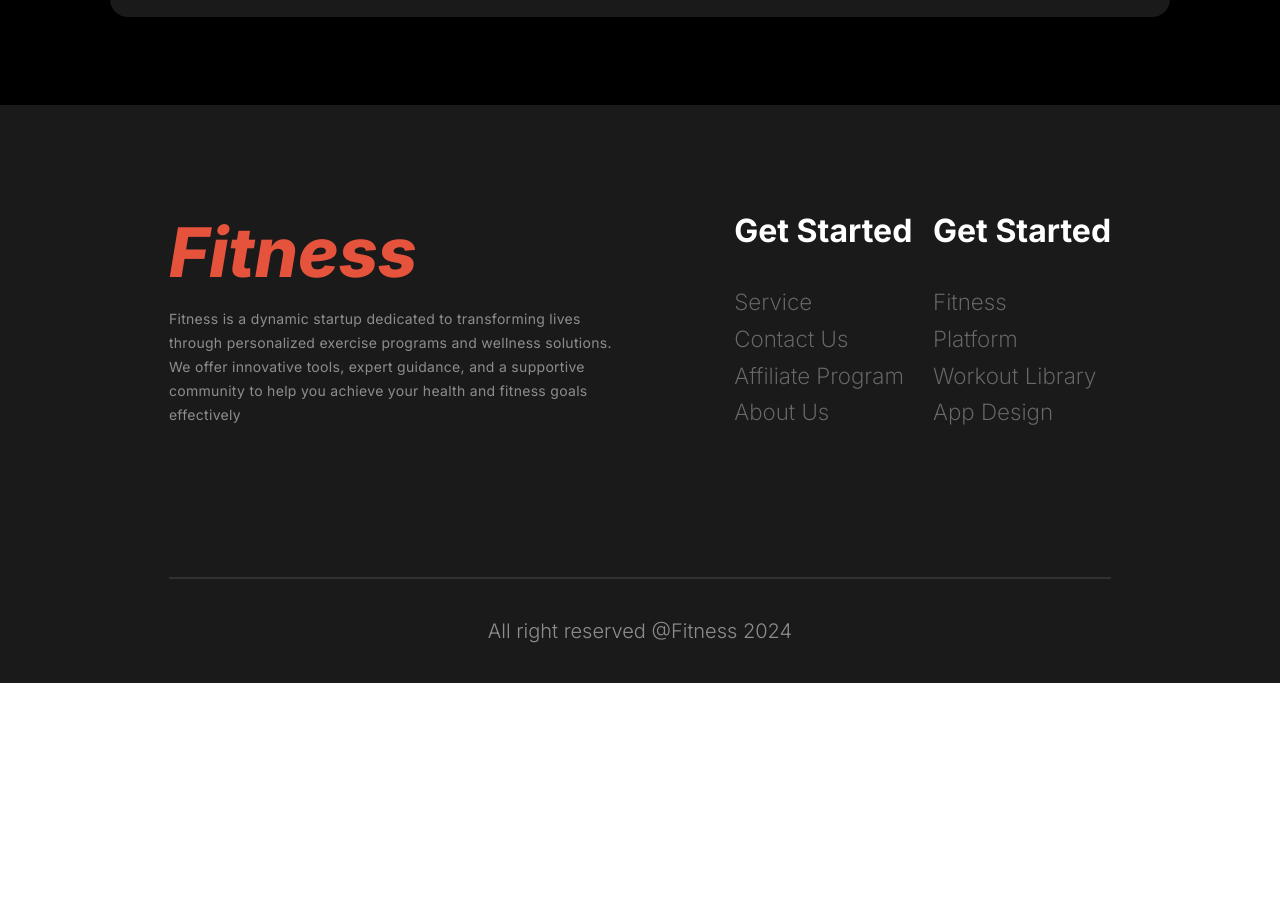
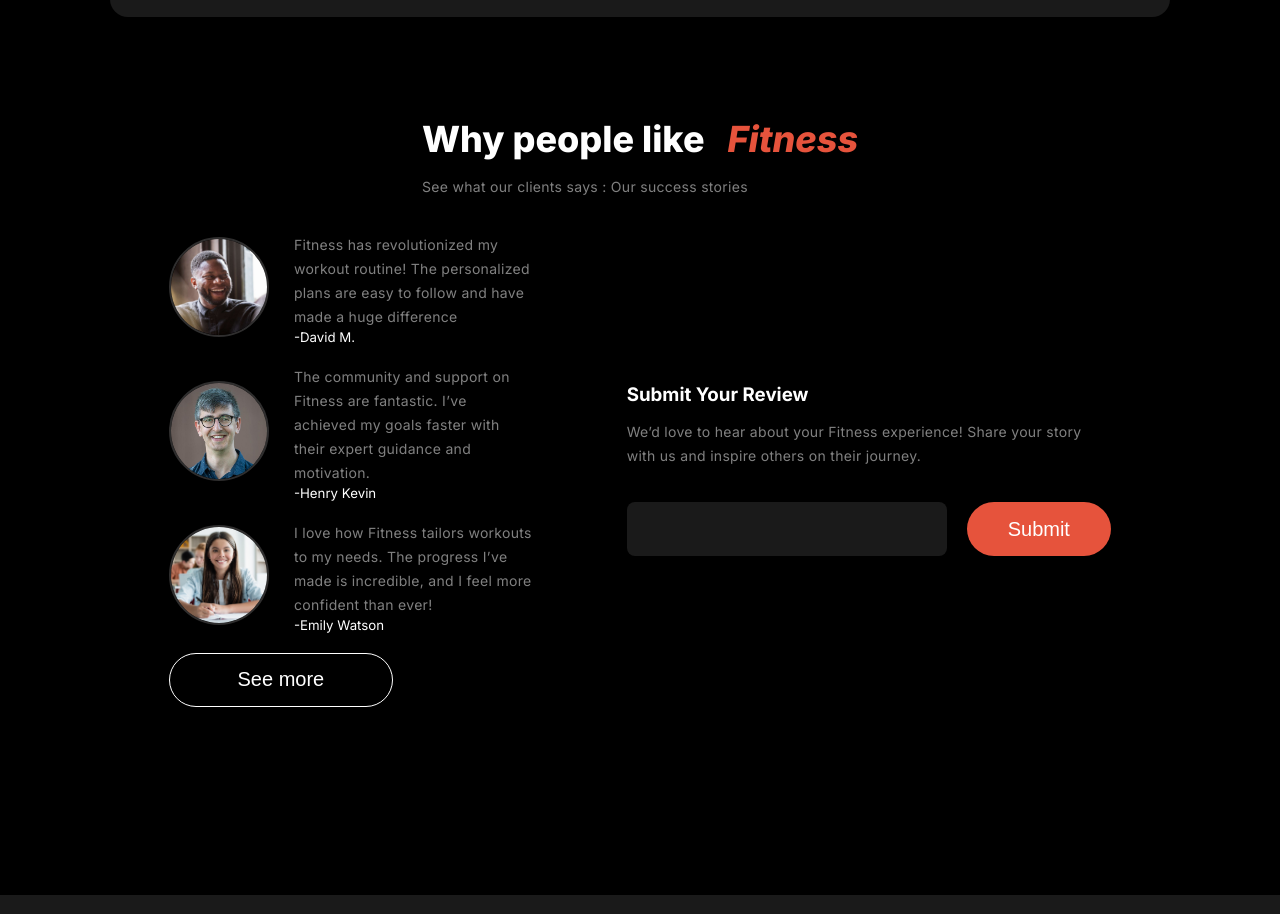
Before and after one commit to md-sh-shuvo/assignment-2, a plain HTML site: page index.html in a window 1280 px wide. Shown: the part 4146-5060 px from the top of the page. Before the commit the page ends 4829 px from the top, so only its background shows below. Drawn offline with Linux system fonts and the light colour scheme; a web font is replaced by a local one.

Commit message:
adding challenge parts unique-section(7) and finishing touch

```diff
--- a/index.html
+++ b/index.html
@@ -220,6 +220,62 @@
                 </div>
             </div>
         </section>
+        <section class="section-7">
+            <div class="section-7-container display-flex">
+                <div class="inter-normal">
+                    <h1 class="section-7-title">Why people like <span class="section-7-fitness orange-01">Fitness</span></h1>
+                    <p>See what our clients says : Our success stories</p>
+                </div>
+                <div class="section-7-clients display-flex">
+                    <div class="section-7-reviews display-flex inter-normal">
+                        <div class="review-container display-flex">
+                            <div>
+                                <img src="images/client-1.png" alt="">
+                            </div>
+                            <div>
+                                <p>Fitness has revolutionized my workout routine! The personalized plans are easy to follow and have made a huge difference</p>
+                                <h5>-David M.</h5>
+                            </div>
+                        </div>
+                        <div>
+                            <div class="review-container display-flex">
+                                <div>
+                                    <img src="images/client-2.png" alt="">
+                                </div>
+                                <div>
+                                    <p>The community and support on Fitness are fantastic. I’ve achieved my goals faster with their expert guidance and motivation.</p>
+                                    <h5>-Henry Kevin</h5>
+                                </div>
+                            </div>
+                        </div>
+                        <div>
+                            <div class="review-container display-flex">
+                                <div>
+                                    <img src="images/client-3.png" alt="">
+                                </div>
+                                <div>
+                                    <p>I love how Fitness tailors workouts to my needs. The progress I’ve made is incredible, and I feel more confident than ever!</p>
+                                    <h5>-Emily Watson</h5>
+                                </div>
+                            </div>
+                        </div>
+                        <div>
+                            <button class="btn-secondary">See more</button>
+                        </div>
+                    </div>
+                    <div class="feedback">
+                        <div class="feedback-content inter-normal">
+                            <h3>Submit Your Review</h3>
+                            <p>We’d love to hear about your Fitness experience! Share your story with us and inspire others on their journey.</p>
+                        </div>
+                        <div class="feedback-input display-flex">
+                            <input type="text">
+                            <button class="btn-primary">Submit</button>
+                        </div>
+                    </div>
+                </div>
+            </div>
+        </section>
 
     </main>
     <footer id="footer">
--- a/styles/responsive.css
+++ b/styles/responsive.css
@@ -160,7 +160,9 @@
 
 /* media query for small devices or mobile */
 @media screen and (max-width: 576px) {
-
+    main{
+        padding-bottom: 1px;
+    }
 
     .hamburger{
         display: block;
@@ -388,6 +390,22 @@
     }
 
 
+    /* section-7 */
+    .section-7-clients{
+        flex-direction: column;
+    }
+    .review-container{
+        flex-direction: column;
+    }
+    .section-7-reviews{
+        width: 100%;
+        gap: 80px;
+    }
+    .feedback{
+        margin-top: 100px;
+    }
+
+
     /* footer */
     .footer-content{
         flex-direction: column;
@@ -402,4 +420,9 @@
     .footer-left {
         max-width: 80%;
     }
+    .section-7-title, .section-7-fitness{
+        font-size: 1.5rem;
+    }
+
+
 }
--- a/styles/style.css
+++ b/styles/style.css
@@ -295,7 +295,7 @@ main{
     font-size: 3rem;
     margin-bottom: 14px;
 }
-.run-description, .section-3-description, .section-4-description, .bmi-calculator-p, .bmi-chart-table td, .section-6-description, .footer-left p{
+.run-description, .section-3-description, .section-4-description, .bmi-calculator-p, .bmi-chart-table td, .section-6-description,.section-7 p, .footer-left p{
 
     font-weight: normal;
     font-size: 0.875rem;
@@ -578,6 +578,54 @@ select option {
     left: 10px;
 }
 
+/* section-7 */
+.section-7{
+    width: calc(((1060/1440)*100%));
+    margin: 100px auto;
+}
+.section-7-clients{
+    align-items: center;
+    gap: 10%;
+}
+.section-7-container{
+    flex-direction: column;
+    align-items: center;
+}
+.section-7-title{
+    font-weight: 800;
+    font-size: 2.25rem;
+}
+.section-7-fitness{
+    font-style: italic;
+    font-weight: 800;
+    font-size: 2.25rem;
+    margin-left: 15px;
+}
+.section-7 img{
+    width: 100px;
+    border: 2px solid rgb(47, 46, 46);
+    border-radius: 50%;
+
+}
+.section-7-reviews{
+    width: 60%;
+    flex-direction: column;
+    gap: 20px;
+}
+.section-7-reviews p{
+    margin: 0;
+}
+.section-7-reviews h5{
+    font-weight: normal;
+}
+.review-container{
+    gap: 25px;
+    align-items: center;
+}
+
+.feedback-input{
+    gap: 20px;
+}
 
 /* footer */
 
```
Also changed, not shown: images/client-1.png (added), images/client-2.png (added), images/client-3.png (added).
